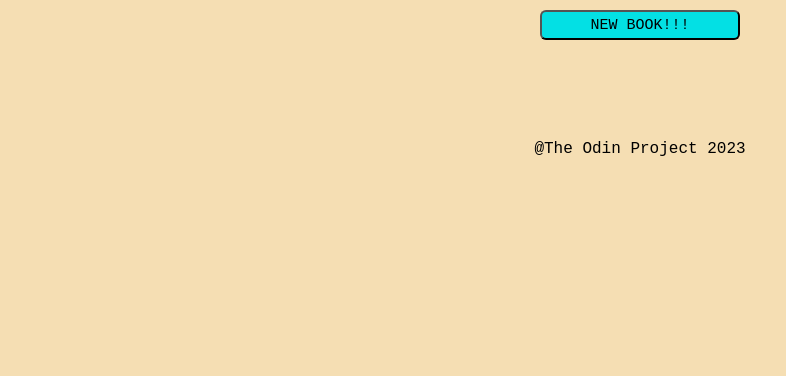
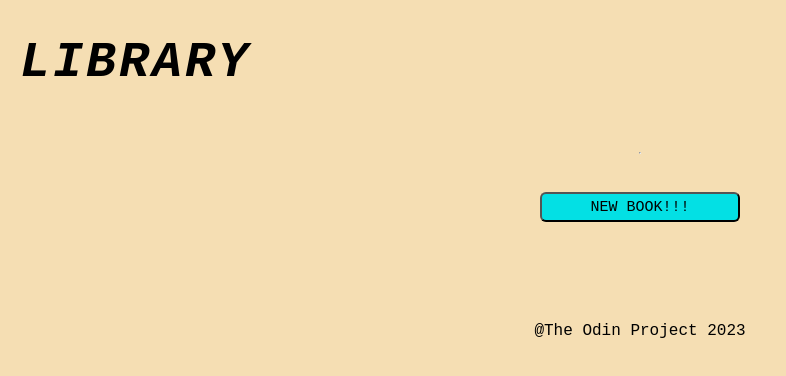
Before and after one commit to vegetason/Library-project, a plain HTML site: page index.html in a window 1280 px wide. Shown: the whole page, without its empty margins (0-786 px from the left). Drawn offline with Linux system fonts and the light colour scheme.

Commit message:
Add a header

```diff
--- a/index.html
+++ b/index.html
@@ -8,6 +8,8 @@
     <script src="code.js" defer></script>
 </head>
 <body>
+    <h1>LIBRARY</h1>
+    <hr>
     <button id="newBook">NEW BOOK!!!</button>
     <dialog id="myData">
         <form action="https://httpbin.org/post" method="post" id="dialog">
--- a/style.css
+++ b/style.css
@@ -156,3 +156,14 @@ label{
     font-size: medium;
     font-size: medium;
 }
+h1{
+    align-self: flex-start;
+    padding-left: 20px;
+    font-family: 'Courier New', Courier, monospace;
+    font-style: italic;
+    letter-spacing: 3px;
+    font-size: 50px;
+}
+h1:hover{
+    text-shadow: 3px 3px 3px black;
+}
```
